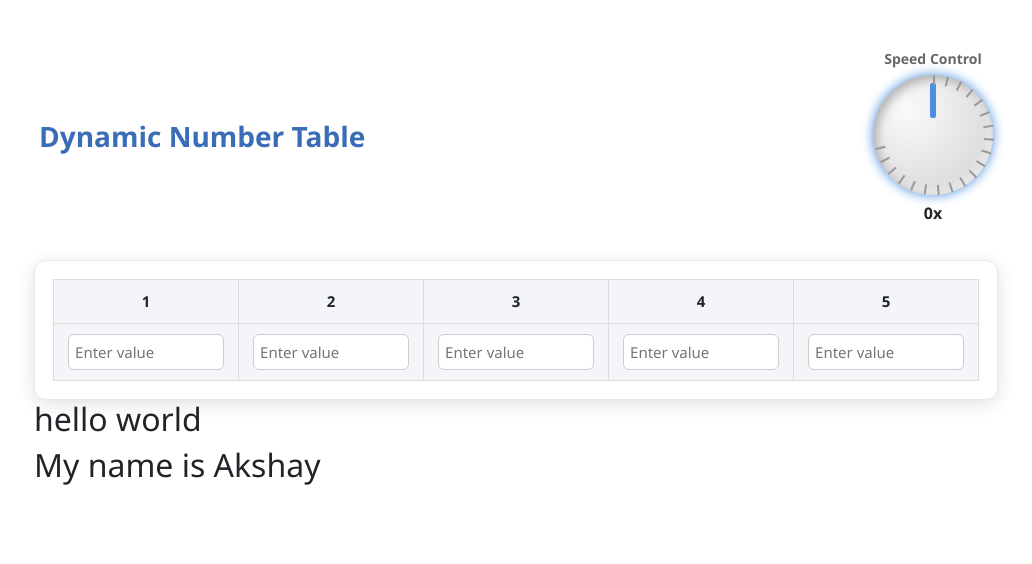
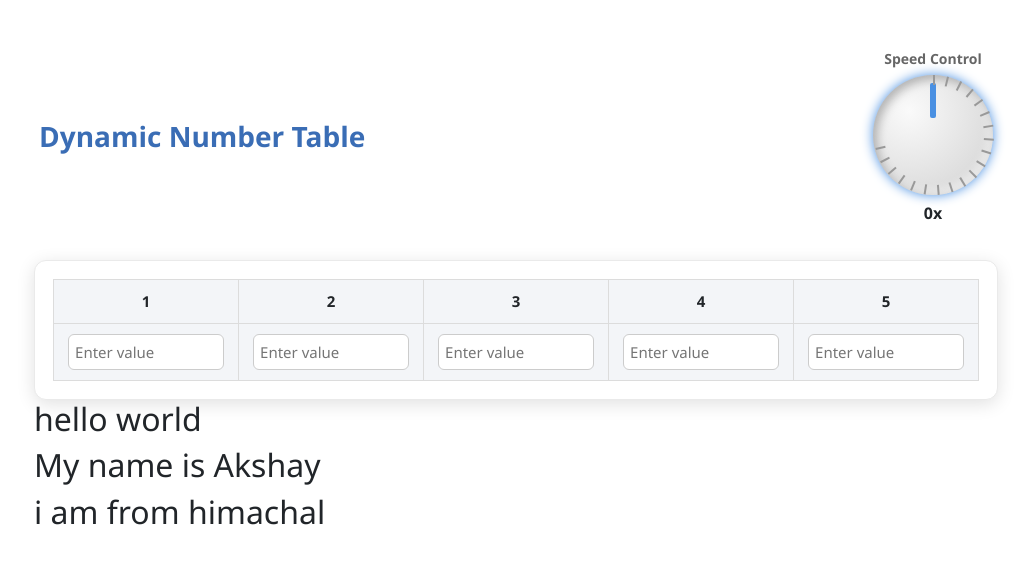
Before and after one commit to Akshay883-dev/Dynamic-Table, an Angular app: page /dynamic-table in a window 1280 px wide. Shown: the top 564 px of the page, without its empty margins (124-1156 px from the left). Built offline with nearby package versions, Linux system fonts and the light colour scheme.

Commit message:
add place

```diff
--- a/src/app/dynamic-table/dynamic-table.component.html
+++ b/src/app/dynamic-table/dynamic-table.component.html
@@ -55,4 +55,5 @@
     </div>
     <h2>hello world</h2>
     <h2>My name is Akshay</h2>
+    <h2>i am from himachal</h2>
 </div>
```
